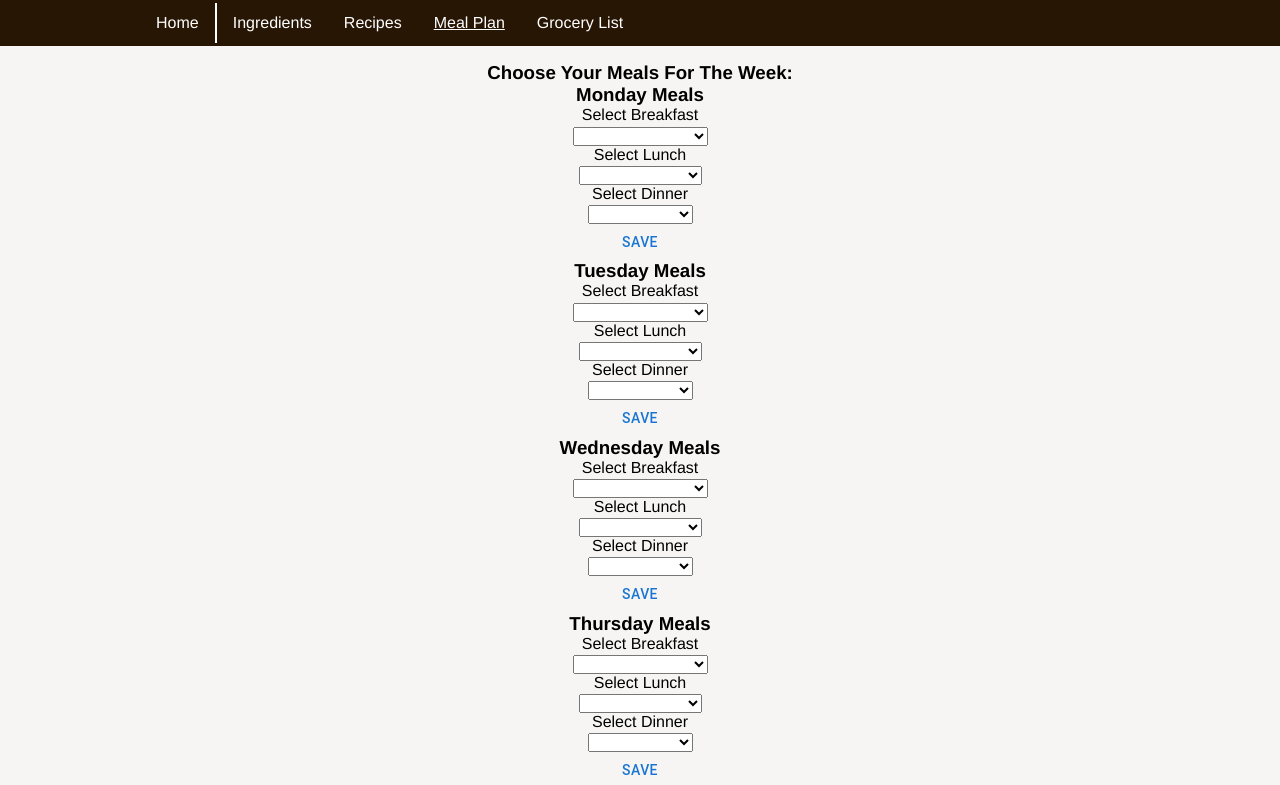
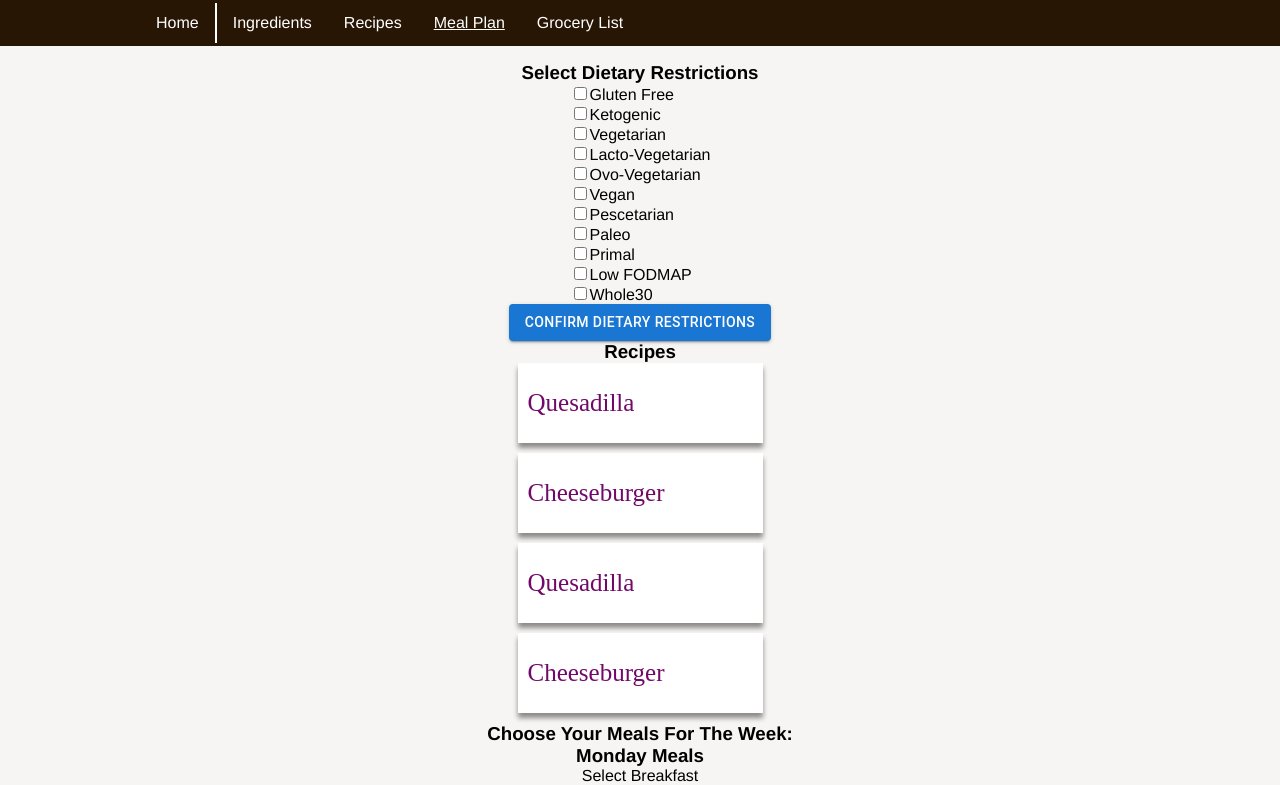
Before and after one commit to chrisgustanto/EECS581_Team7_Project, a React (Create React App) app in the folder pantry/: page /meal_plan in a window 1280 px wide. Shown: the top 785 px of the page. Built offline with nearby package versions, Linux system fonts and the light colour scheme.

Commit message:
Dietary Restrictions select added

```diff
--- a/pantry/src/App.tsx
+++ b/pantry/src/App.tsx
@@ -67,7 +67,7 @@ function App() {
         <Route path="/" element={<Home />} />
         <Route path="/ingredients" element={<Ingredients ingredientList={ingredientList}/>} />
         <Route path="/recipes" element={<Recipes recipeList={recipeList} ingredientList={ingredientList}/>} />
-        <Route path="/meal_plan" element={<MealPlan />} />
+        <Route path="/meal_plan" element={<MealPlan recipeList={recipeList} ingredientList={ingredientList}/>} />
         <Route path="/grocery_list" element={<GroceryList />} />
       </Routes>
     </Router>
--- a/pantry/src/pages/meal_plan.tsx
+++ b/pantry/src/pages/meal_plan.tsx
@@ -1,12 +1,52 @@
-import React from "react";
-import Box from "@mui/material/Box";
-import TextField from "@mui/material/TextField";
-import Button from "@mui/material/Button";
+//import React from "react";
+//import Box from "@mui/material/Box";
+//import TextField from "@mui/material/TextField";
+//import Button from "@mui/material/Button";
 import { Select } from "@mui/material";
-import { useEffect, useState } from "react";
+//import { useEffect, useState } from "react";
 import { MealPlanInterface } from "./../interfaces";
 
-const MealPlan = () => {
+
+import React, { useEffect, useState, Fragment, FunctionComponent } from "react";
+//import './recipes.css';
+import Grid from "@mui/material/Grid";
+import { IngredientInterface, RecipeInterface } from "./../interfaces";
+import RecipeCard from "./Recipes/recipeCard";
+import RecipeList from './Recipes/recipeList';
+import { TextField, Button, Box } from "@mui/material";
+import { json } from "stream/consumers";
+import { apiRecipeInterface } from "./Recipes/RecipeInterface";
+import FormDialog from "./Recipes/dialogBox";
+
+const baseStyle = {
+  backgroundColor: "white",
+  width: '225px',
+  marginBottom: '10px',
+  padding: '10px',
+  boxShadow: 'rgb(0,0,0,0.44) 0px 5px 5px',
+};
+
+const wordStyle = {
+  fontFamily: "Rockwell",
+  color: "rgb(113, 9, 104)",
+  fontSize: "25px",
+};
+
+const numStyle = {
+  color: 'Black',
+  fontSize: '20px',
+  fontFamily: "Helvetica",
+};
+
+
+
+
+
+const MealPlan: FunctionComponent<Props> = ({ recipeList, ingredientList }) => {
+  const [checkedIngredients, setcheckedIngredients] = useState<string[]>([]);
+
+  let dietRestriction: Array<string> = ['Gluten Free', 'Ketogenic', 'Vegetarian', 'Lacto-Vegetarian', 'Ovo-Vegetarian', 'Vegan',
+   'Pescetarian', 'Paleo', 'Primal', 'Low FODMAP', 'Whole30'];
   // array of meal plans used to store data
   const [bmname, setBMName] = useState(""); const [lmname, setLMName] = useState(""); const [dmname, setDMName] = useState("");
   const [btname, setBTName] = useState(""); const [ltname, setLTName] = useState(""); const [dtname, setDTName] = useState("");
@@ -50,6 +90,20 @@ const MealPlan = () => {
 
   }
 
+  const handleCheck = (event: React.ChangeEvent<HTMLInputElement>) => {
+		var updatedList = [...checkedIngredients];
+		if (event.target.checked) {
+			updatedList = [...checkedIngredients, event.target.value];
+		} else {
+			updatedList.splice(checkedIngredients.indexOf(event.target.value), 1);
+		}
+		setcheckedIngredients(updatedList);
+	};
+
+  const applyRestrictions = () => {
+
+
+  }
   //interface MealPlanArray extends Array<MealPlanInterface> {}
   return(
     <Box // TODO: change to Grid, makes it easier to format spacing & items in Grid
@@ -65,6 +119,37 @@ const MealPlan = () => {
       noValidate
       autoComplete="off"
     >
+      <h3> Select Dietary Restrictions</h3>
+      <Box display='block'>
+					{
+						dietRestriction.map((restriction, index) => {
+							return (
+								<div key={index}>
+									<input value={restriction} type="checkbox" onChange={handleCheck} />
+									<span>{restriction}</span>
+								</div>
+							)
+						})
+					}
+				</Box>
+
+        <Button
+					variant='contained'
+					onClick={applyRestrictions}>
+					Confirm dietary restrictions
+				</Button>
+
+        <Grid item xs={8}>
+          <h3> Recipes </h3>
+          {recipeList.map((item, index) => (
+              <div className="itemDis" key={index} style={baseStyle}>
+                <p>
+                  <span style={wordStyle}>{item.name}</span>
+
+                </p>
+              </div>
+            ))}
+        </Grid>
 
       <h3> Choose Your Meals For The Week: </h3>
 
@@ -317,4 +402,12 @@ const MealPlan = () => {
   );
   //return <h1>MEAL PLAN!!!!</h1>;
 };
+
+
+interface Props {
+	recipeList: RecipeInterface[];
+	ingredientList: IngredientInterface[];
+}
+
+
 export default MealPlan;
```
